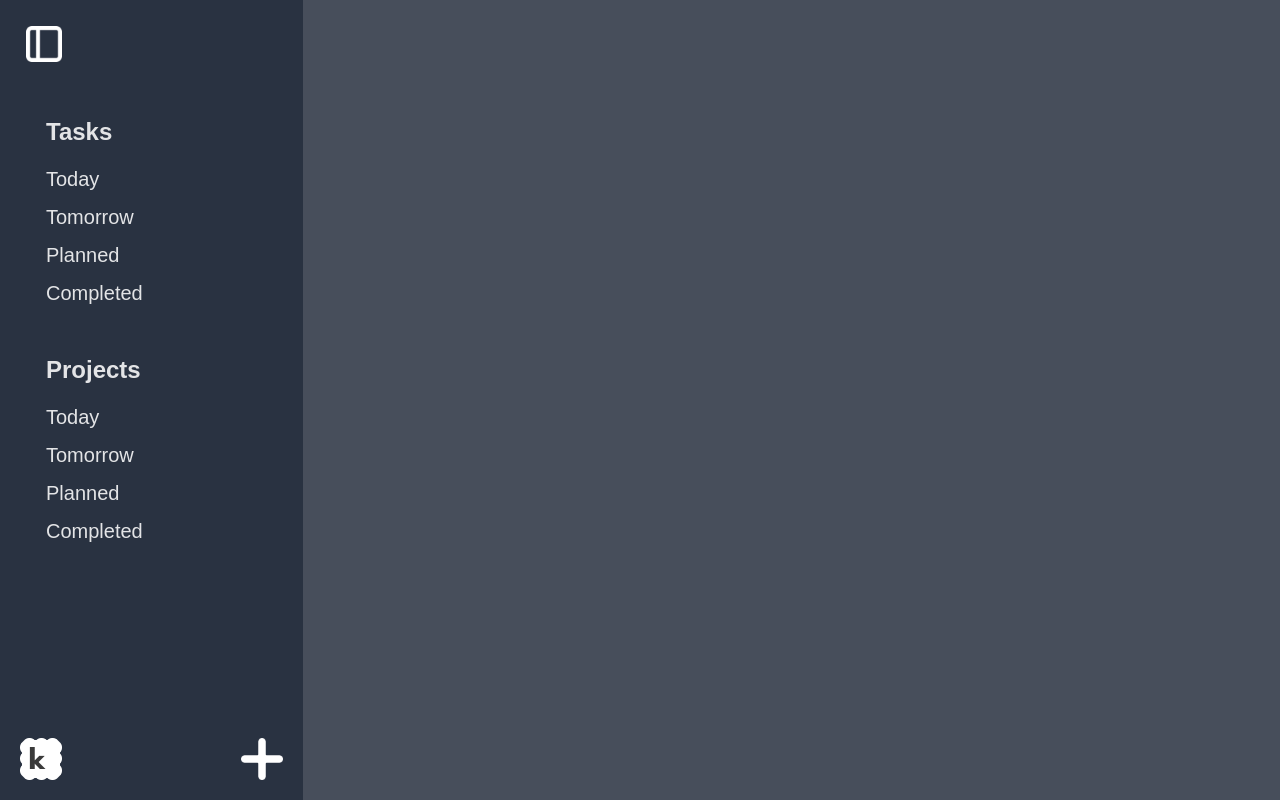
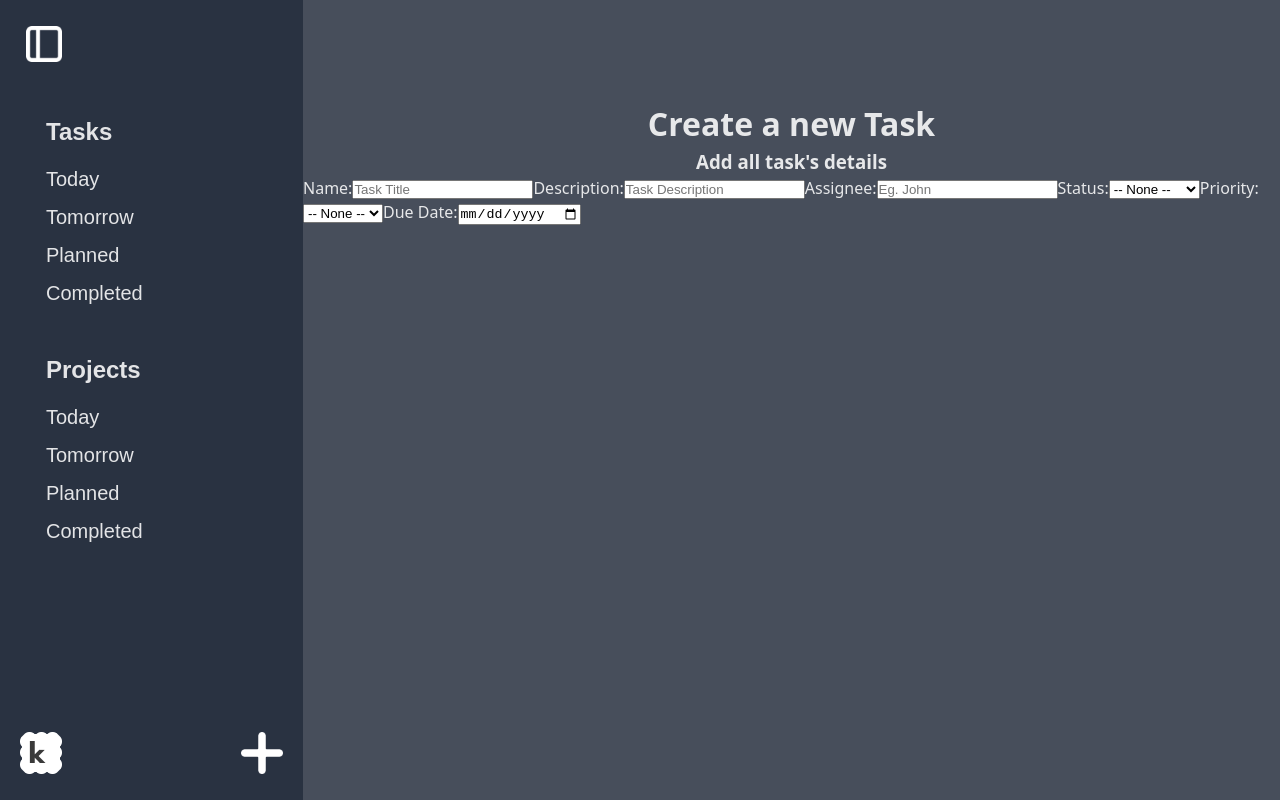
Before and after one commit to naimyasirozcan/kanban-react, a React (Vite) app: page /add-new-task in a window 1280 px wide. Built offline with nearby package versions, Linux system fonts and the light colour scheme; a web font is replaced by a local one.

Commit message:
Created the form and the page to add task

```diff
--- a/src/components/KanbanApp.jsx
+++ b/src/components/KanbanApp.jsx
@@ -5,6 +5,7 @@ import TodayPage from "../pages/TodayPage"
 import { Route, Routes } from 'react-router-dom'
 // import Tomorrow from '../pages/Tomorrow'
 import ListOfTasks from '../pages/ListOfTasks'
+import AddNewTask from '../pages/addNewTask'
 
 
 
@@ -35,7 +36,7 @@ function KanbanApp() {
     <div className="kanban-app" style={kanbanAppStyle}>
       <Routes>
         <Route element={<TodayPage taskData={taskData} setTaskData={setTaskData} />} path='/' />
-
+        <Route element={<AddNewTask taskData={taskData} setTaskData={setTaskData} />} path='/add-new-task'/>
         {taskLists.map((eachTaskList) => {
           return (
             <Route element={<ListOfTasks taskData={taskData} setTaskData={setTaskData} title={eachTaskList.title} description={eachTaskList.description} />} path={`/${eachTaskList.title}`} />)
--- a/src/components/Sidebar.jsx
+++ b/src/components/Sidebar.jsx
@@ -1,44 +1,66 @@
-import ProjectsContainer from "./ProjectsContainer"
-import TasksContainer from "./TasksContainer"
-import sideBarSwitchIcon from "../assets/img/sidebar-switch-icon-w.png"
-import addTaskIcon from "../assets/img/add-icon-w.png"
-import logoIcon from "../assets/img/logo-kanban.png"
-
+import ProjectsContainer from "./ProjectsContainer";
+import TasksContainer from "./TasksContainer";
+import sideBarSwitchIcon from "../assets/img/sidebar-switch-icon-w.png";
+import addTaskIcon from "../assets/img/add-icon-w.png";
+import logoIcon from "../assets/img/logo-kanban.png";
+import { Link } from "react-router-dom";
 
 function Sidebar() {
   const sidebarDivStyle = {
-        height: '100vh',
-        width: '303px',
-        backgroundColor: '#293241',
-        position: 'fixed',
-        display:"flex",
+    height: "100vh",
+    width: "303px",
+    backgroundColor: "#293241",
+    position: "fixed",
+    display: "flex",
     flexDirection: "column",
     justifyContent: "space-between",
     top: "0px",
     left: "0px",
-    }
+  };
   const imgSidebarStyle = {
-        width:'48px',
-
-    }
+    width: "48px",
+  };
 
   return (
     <div style={sidebarDivStyle}>
-        <div style={{padding: '20px'}}> <img className="icon-img" style={imgSidebarStyle} src={sideBarSwitchIcon} alt="" />
+      <div style={{ padding: "20px" }}>
+        {" "}
+        <img
+          className="icon-img"
+          style={imgSidebarStyle}
+          src={sideBarSwitchIcon}
+          alt=""
+        />
         <div>
           <TasksContainer />
           <ProjectsContainer />
         </div>
-
-
       </div>
 
-        <div style={{padding: '20px', display:'flex', justifyContent:'space-between'}}>
-            <img className="icon-img" style={{...imgSidebarStyle, height:'42px', width: '42px'}} src={logoIcon} alt="" />
-            <img className="icon-img" style={{...imgSidebarStyle, height:'42px', width: '42px'}} src={addTaskIcon} alt="" />
+      <div
+        style={{
+          padding: "20px",
+          display: "flex",
+          justifyContent: "space-between",
+        }}
+      >
+        <img
+          className="icon-img"
+          style={{ ...imgSidebarStyle, height: "42px", width: "42px" }}
+          src={logoIcon}
+          alt=""
+        />
+        <Link to={"/add-new-task"}>
+          <img
+            className="icon-img"
+            style={{ ...imgSidebarStyle, height: "42px", width: "42px" }}
+            src={addTaskIcon}
+            alt=""
+          />{" "}
+        </Link>
       </div>
     </div>
-  )
+  );
 }
 
-export default Sidebar
+export default Sidebar;
--- a/src/pages/addNewTask.jsx
+++ b/src/pages/addNewTask.jsx
@@ -0,0 +1,49 @@
+import TitleAndDescription from "../components/TitleAndDescription";
+
+function AddNewTask() {
+  return (
+    <>
+      <TitleAndDescription title={'Create a new Task'} description={"Add all task's details"}/>
+      <div>
+            <form>
+            <label>
+                Name:
+                <input name='title' type="text" placeholder="Task Title" ></input>
+            </label>
+            <label>
+                Description:
+                <input name ='description' type="text" placeholder="Task Description"/>
+            </label>
+            <label>
+                Assignee:
+                <input name='assignee' type="text" placeholder="Eg. John" />
+            </label>
+            <label>
+                Status:
+                <select name="status" >
+                    <option value="">-- None --</option>
+                    <option value="To Do"> To Do </option>
+                    <option value="In Progress"> In Progress</option>
+                    <option value="Done"> Done </option>
+                </select>
+            </label>
+            <label>
+                Priority:
+                <select name="priority" >
+                    <option value="">-- None --</option>
+                    <option value="Low"> Low </option>
+                    <option value="Medium"> Medium</option>
+                    <option value="High"> High </option>
+                </select>
+            </label>
+            <label>
+                Due Date:
+                <input type="date" name="duedate" />
+            </label>
+        </form>
+        </div>
+    </>
+  );
+}
+
+export default AddNewTask;
```
Lines whose indentation alone changed are shown as unchanged.
